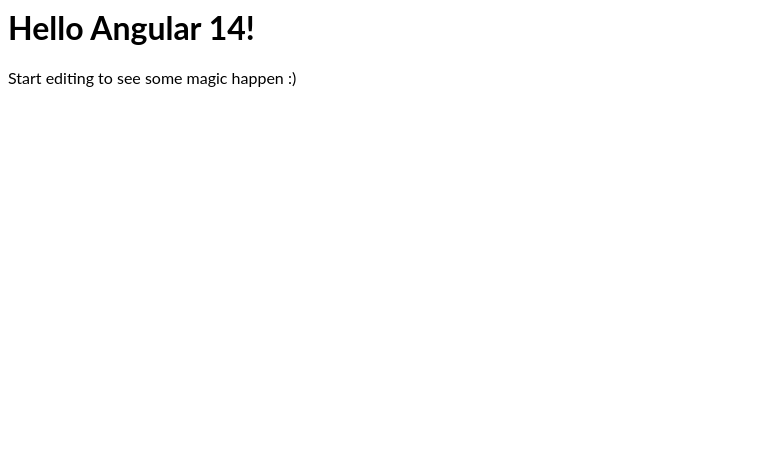
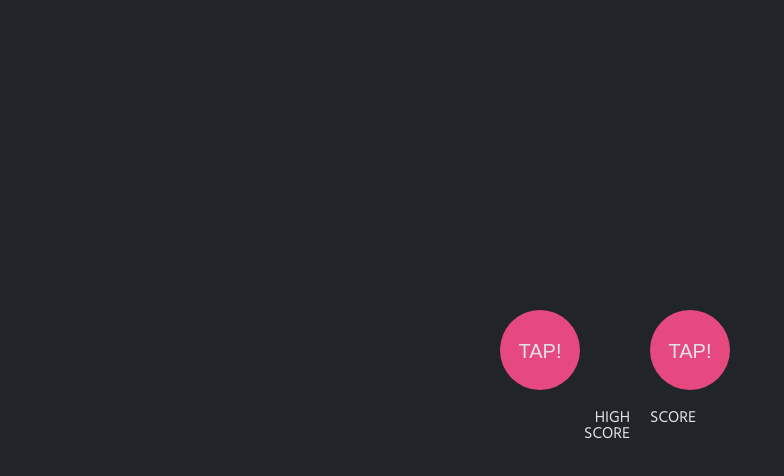
Before and after one commit to Sairam-Reddy/angular-pinball-game, an Angular app: page / in a window 1280 px wide. Shown: the top 476 px of the page, without its empty margins (0-784 px from the left). Built offline with nearby package versions, Linux system fonts and the light colour scheme.

Commit message:
3 files modified, 1 added, 1 deleted

```diff
--- a/src/app/app.component.css
+++ /dev/null
@@ -1,3 +0,0 @@
-p {
-  font-family: Lato;
-}
--- a/src/app/app.component.html
+++ b/src/app/app.component.html
@@ -1,4 +1,6 @@
-<hello name="{{ name }}"></hello>
-<p>
-  Start editing to see some magic happen :)
-</p>
+<div class="container">
+  <div class="score current-score">score<br /><span></span></div>
+  <div class="score high-score">high score<br /><span></span></div>
+  <button class="trigger left-trigger">tap!</button>
+  <button class="trigger right-trigger">tap!</button>
+</div>
--- /dev/null
+++ b/src/app/app.component.scss
@@ -0,0 +1,103 @@
+*,
+*::before,
+*::after {
+  box-sizing: border-box;
+}
+
+::ng-deep {
+  html,
+  body {
+    height: 100%;
+    overflow: hidden;
+  }
+
+  body {
+    display: flex;
+    justify-content: center;
+    align-items: center;
+    margin: 0;
+    color: #dee2e6;
+    background-color: #212529;
+    font-family: 'Hind', sans-serif;
+    text-transform: uppercase;
+  }
+}
+
+.container {
+  position: relative;
+  line-height: 0;
+}
+
+.score {
+  position: absolute;
+  top: 10px;
+  line-height: 1;
+}
+
+.score span {
+  font-size: 3.25rem;
+}
+
+.current-score {
+  left: 10px;
+}
+
+.high-score {
+  text-align: right;
+  right: 10px;
+}
+
+.trigger {
+  appearance: none;
+  position: absolute;
+  width: 80px;
+  height: 80px;
+  bottom: 10px;
+  border: 0;
+  border-radius: 50%;
+  color: inherit;
+  background-color: #e64980;
+  text-align: center;
+  line-height: 80px;
+  font-size: 1.25rem;
+  text-transform: inherit;
+  cursor: pointer;
+  user-select: none;
+  outline: none;
+}
+
+.left-trigger {
+  left: 10px;
+}
+
+.right-trigger {
+  right: 60px;
+}
+
+canvas {
+  overflow: hidden;
+  border-radius: 5px;
+  box-shadow: 0 5px 25px rgba(0, 0, 0, 0.75);
+}
+
+/* responsive scaling, because pinball tables are tall */
+@media (min-height: 0px) {
+  .container {
+    transform: scale(0.25);
+  }
+}
+@media (min-height: 400px) {
+  .container {
+    transform: scale(0.5);
+  }
+}
+@media (min-height: 600px) {
+  .container {
+    transform: scale(0.75);
+  }
+}
+@media (min-height: 800px) {
+  .container {
+    transform: scale(1);
+  }
+}
--- a/src/app/app.component.ts
+++ b/src/app/app.component.ts
@@ -3,8 +3,6 @@
 @Component({
   selector: 'my-app',
   templateUrl: './app.component.html',
-  styleUrls: [ './app.component.css' ]
+  styleUrls: ['./app.component.scss'],
 })
-export class AppComponent  {
-  name = 'Angular ' + VERSION.major;
-}
+export class AppComponent {}
--- a/src/styles.css
+++ b/src/styles.css
@@ -1 +1,3 @@
 /* Add application styles & imports to this file! */
+
+@import url('https://fonts.googleapis.com/css?family=Hind');
```
